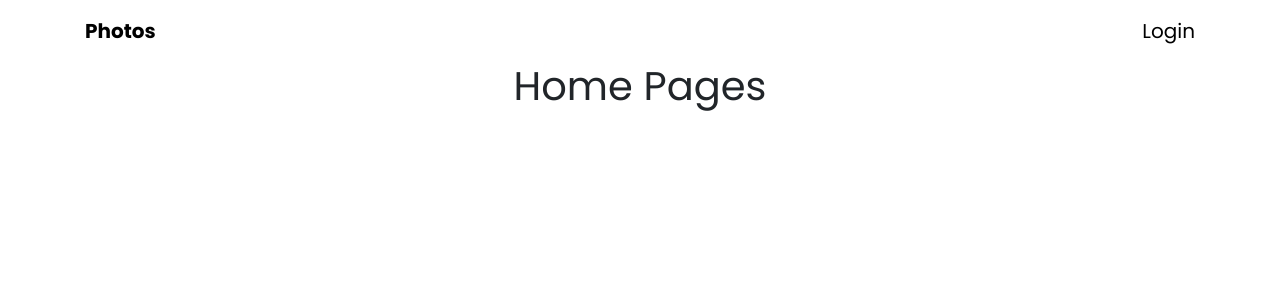
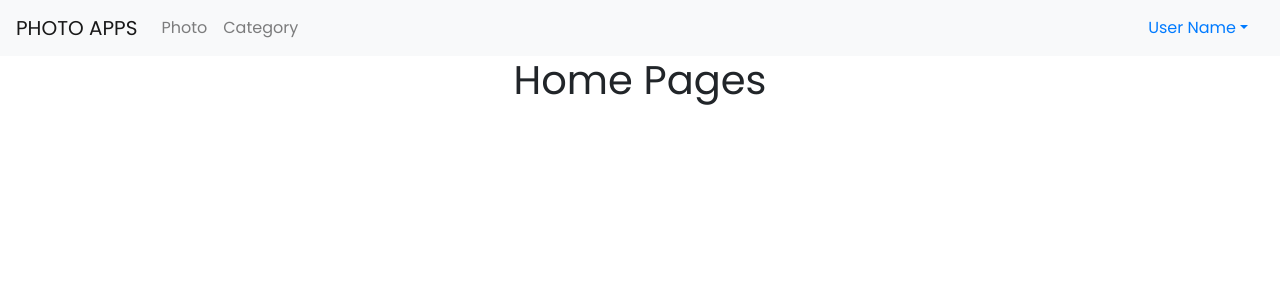
Before and after one commit to VMHDev/reactjs_photos, a React (Create React App) app: page /home in a window 1280 px wide. Shown: the top 300 px of the page. Built offline with nearby package versions, Linux system fonts and the light colour scheme.

Commit message:
Header: Add Navbar

```diff
--- a/src/components/Header/index.jsx
+++ b/src/components/Header/index.jsx
@@ -1,35 +1,54 @@
-import React from 'react';
-import { NavLink } from 'react-router-dom';
-import { Col, Container, Row } from 'reactstrap';
+import React, { useState } from 'react';
+import {
+  Collapse,
+  Navbar,
+  NavbarToggler,
+  NavbarBrand,
+  Nav,
+  NavItem,
+  UncontrolledDropdown,
+  DropdownToggle,
+  DropdownMenu,
+  DropdownItem,
+  NavLink,
+} from 'reactstrap';
+
 import './styles.scss';
 
 const Header = () => {
+
+  // Render GUI
+  const [isOpen, setIsOpen] = useState(false);
+  const toggle = () => setIsOpen(!isOpen);
+
   return (
-    <header className='header'>
-      <Container>
-        <Row className='justify-content-between'>
-          <Col xs='auto'>
-            <a
-              className='header__link header__title'
-              href='https://youtube.com/easyfrontend'
-              target='_blank'
-              rel='noopener noreferrer'>
-              Photos
-            </a>
-          </Col>
-
-          <Col xs='auto'>
-            <NavLink
-              exact
-              className='header__link'
-              to='/user/login'
-              activeClassName='header__link--active'>
-              Login
-            </NavLink>
-          </Col>
-        </Row>
-      </Container>
-    </header>
+    <div>
+      <Navbar color='light' light expand='md'>
+        <NavbarToggler onClick={toggle} />
+        <Collapse isOpen={isOpen} navbar>
+          <Nav className='mr-auto' navbar>
+            <NavbarBrand href='/'>PHOTO APPS</NavbarBrand>
+            <NavItem>
+              <NavLink href='/photos'>Photo</NavLink>
+            </NavItem>
+            <NavItem>
+              <NavLink href='/categories'>
+                Category
+              </NavLink>
+            </NavItem>
+          </Nav>
+        </Collapse>
+        <UncontrolledDropdown>
+          <DropdownToggle nav caret>
+            User Name
+          </DropdownToggle>
+          <DropdownMenu right>
+            <DropdownItem>Account</DropdownItem>
+            <DropdownItem>Logout</DropdownItem>
+          </DropdownMenu>
+        </UncontrolledDropdown>
+      </Navbar>
+    </div>
   );
 };
 
```
